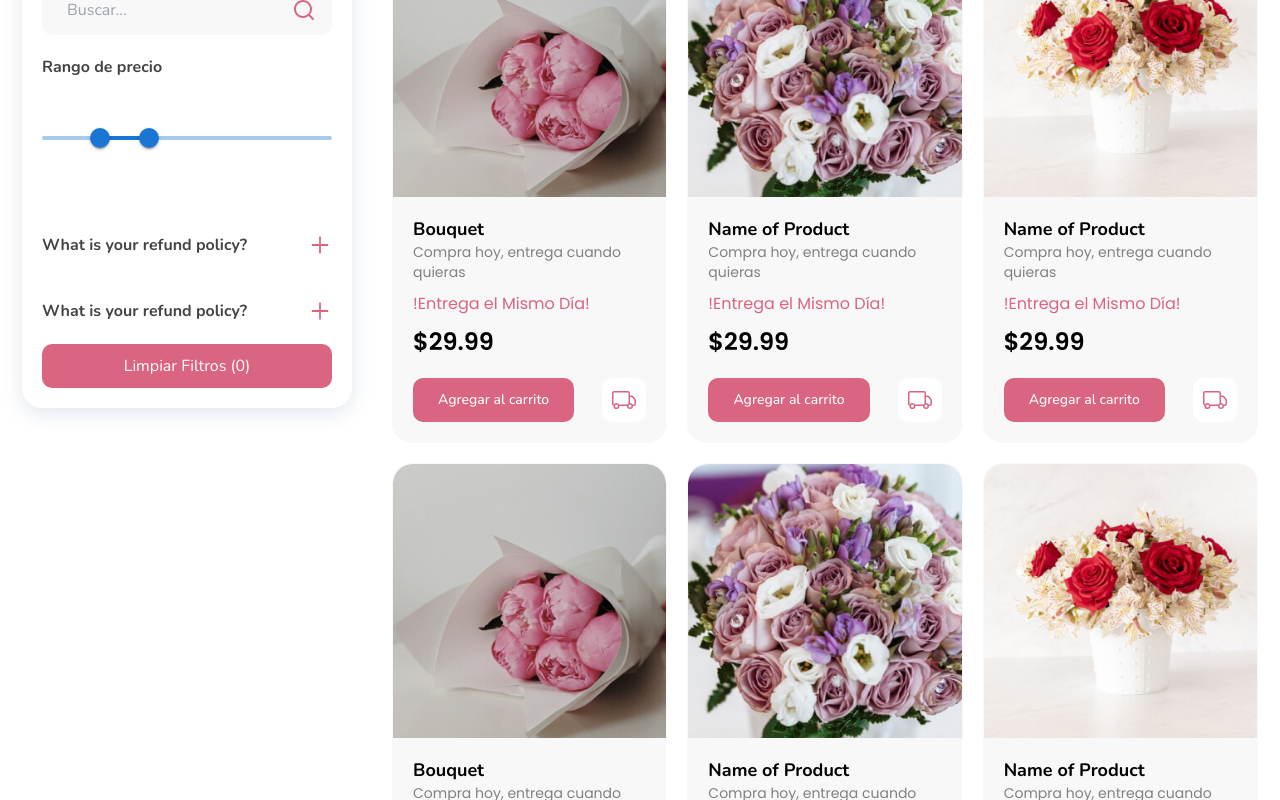
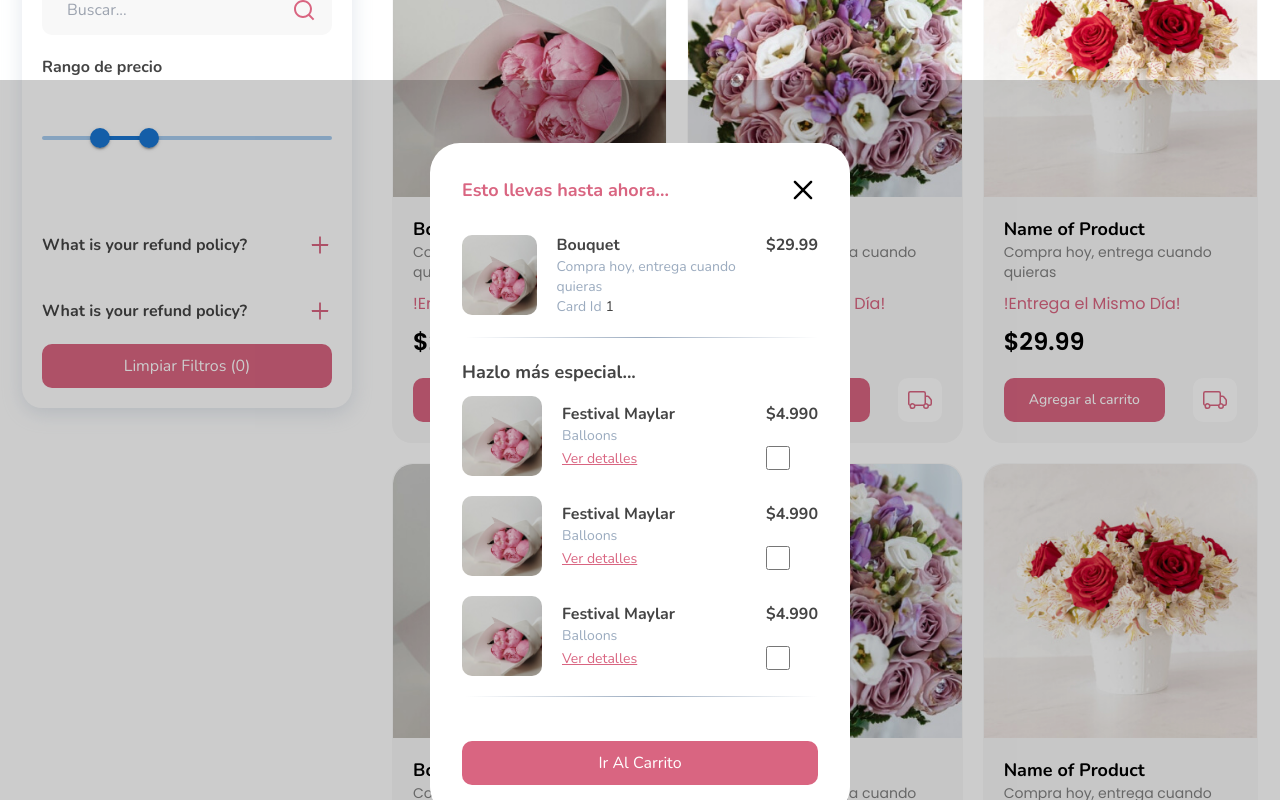
Before and after one commit to baxriddin0317/floreria, a Next.js app: page /category in a window 1280 px wide. Both pictures are taken after a click on the button 624 px from the left and 919 px from the top of the page. Shown: the part 519-1319 px from the top of the page. Built offline with nearby package versions, Linux system fonts and the light colour scheme; a web font is replaced by a local one.

Commit message:
cart modal

```diff
--- a/components/Cards/ProductCard.jsx
+++ b/components/Cards/ProductCard.jsx
@@ -1,9 +1,18 @@
 import Image from "next/image";
 import Link from "next/link";
+import { useState } from "react";
 import { BsTruck } from "react-icons/bs";
 import { TbShoppingCartPlus } from "react-icons/tb";
+import CartModal from "../Modals/CartModal";
 
 const ProductCard = ({ flowerName, img, text, delivery, price }) => {
+  const [ modalItem, setModalItem ] = useState({});
+  const [ modalOpen, setModalOpen ] = useState(false);
+
+  const handleBtn = () => {
+    setModalItem({flowerName, img, text, delivery, price});
+    setModalOpen(!modalOpen);
+  }
   return (
     <>
       <div className="product relative bg-brand-gray-light rounded-20 overflow-hidden border border-transparent lg:hover:border-brand-primary">
@@ -37,12 +46,20 @@ const ProductCard = ({ flowerName, img, text, delivery, price }) => {
                 Agregar al carrito
               </span>
             </button>
-            <button className="h-11 w-11 shrink-0 grid place-content-center bg-white text-brand-primary lg:hover:bg-brand-primary lg:hover:text-white rounded-10 transition-colors duration-200">
+            <button
+              onClick={handleBtn}
+              className="h-11 w-11 shrink-0 grid place-content-center bg-white text-brand-primary lg:hover:bg-brand-primary lg:hover:text-white rounded-10 transition-colors duration-200"
+            >
               <BsTruck className="text-2xl" />
             </button>
           </div>
         </div>
       </div>
+
+
+      {/* <CartModal /> begin =====*/}
+      {modalOpen ? <CartModal modalItem={modalItem} setModalOpen={setModalOpen} /> : ""}
+      {/* <CartModal /> close =====*/}
     </>
   );
 };
--- /dev/null
+++ b/components/Modals/CartModal.jsx
@@ -0,0 +1,151 @@
+import Image from "next/image";
+import Link from "next/link";
+import { CgClose } from "react-icons/cg"
+
+const CartModal = ({modalItem, setModalOpen}) => {
+    console.log(modalItem);
+    const {flowerName, img, text, price} = modalItem
+  return (
+    <div className='fixed top-0 left-0 w-full h-full z-100 bg-brand-dark-ligth'>
+        <div className='flex items-center justify-center h-full w-full'>
+            <div className='bg-white rounded-30 p-8 w-full md:w-[420px]'>
+                <div className='flex items-center justify-between mb-7'>
+                    <h2 className='text-brand-primary font-bold text-lg'>
+                    Esto llevas hasta ahora...
+                    </h2>
+                    <button onClick={() => setModalOpen(false)}>
+                        <CgClose className="text-3xl" />
+                    </button>
+                </div>
+                <div className='flex items-center mb-5'>
+                    <div className='rounded-10 overflow-hidden'>
+                        <img
+                            className="w-20 h-20"
+                            src={`/assets/img/flower${img}.jpg`}
+                        />
+                    </div>
+                    <div className='ml-5 flex items-start justify-between'>
+                        <div>
+                            <h2 className="font-bold text-brand-dark-primary">
+                                {flowerName}
+                            </h2>
+                            <p className="text-brand-gray-primary text-sm">
+                                {text}
+                            </p>
+                            <div className="flex gap-1 items-center">
+                                <p className="text-brand-gray-primary text-sm">
+                                    Card Id
+                                </p>
+                                <span className="text-brand-dark-primary text-sm">
+                                    {img}
+                                </span>
+                            </div>
+                        </div>
+                        <div>
+                            <p className="font-bold text-brand-dark-primary">
+                                ${price}
+                            </p>
+                        </div>
+                    </div>
+                </div>
+
+                <div className="bg-linear py-px mb-11">
+                    <div className="py-5 bg-white">
+                        <h2 className="font-bold text-lg text-brand-dark-primary mb-2.5">
+                        Hazlo más especial...
+                        </h2>
+
+                        <div className='flex items-center mb-5'>
+                            <div className='rounded-10 overflow-hidden'>
+                                <img
+                                    className="w-20 h-20"
+                                    src={`/assets/img/flower${img}.jpg`}
+                                />
+                            </div>
+                            <div className='ml-5 flex items-stretch justify-between flex-1'>
+                                <div>
+                                    <h2 className="font-bold capitalize text-brand-dark-primary">
+                                    festival maylar
+                                    </h2>
+                                    <p className="text-brand-gray-primary text-sm">
+                                    Balloons
+                                    </p>
+                                    <Link href={"/"}>
+                                    <a className="text-brand-primary text-sm underline">Ver detalles</a>
+                                    </Link>
+                                </div>
+                                <div className="flex flex-col justify-between">
+                                    <p className="font-bold text-brand-dark-primary">
+                                        $4.990
+                                    </p>
+                                    <input className="w-6 h-6 mr-5 rounded-md" type="checkbox" />
+                                </div>
+                            </div>
+                        </div>
+                        <div className='flex items-center mb-5'>
+                            <div className='rounded-10 overflow-hidden'>
+                                <img
+                                    className="w-20 h-20"
+                                    src={`/assets/img/flower${img}.jpg`}
+                                />
+                            </div>
+                            <div className='ml-5 flex items-stratch justify-between flex-1'>
+                                <div>
+                                    <h2 className="font-bold capitalize text-brand-dark-primary">
+                                    festival maylar
+                                    </h2>
+                                    <p className="text-brand-gray-primary text-sm">
+                                    Balloons
+                                    </p>
+                                    <Link href={"/"}>
+                                    <a className="text-brand-primary text-sm underline">Ver detalles</a>
+                                    </Link>
+                                </div>
+                                <div className="flex flex-col justify-between">
+                                    <p className="font-bold text-brand-dark-primary">
+                                        $4.990
+                                    </p>
+                                    <input className="w-6 h-6 mr-5 rounded-md" type="checkbox" />
+                                </div>
+                            </div>
+                        </div>
+                        <div className='flex items-center'>
+                            <div className='rounded-10 overflow-hidden'>
+                                <img
+                                    className="w-20 h-20"
+                                    src={`/assets/img/flower${img}.jpg`}
+                                />
+                            </div>
+                            <div className='ml-5 flex items-stratch justify-between flex-1'>
+                                <div>
+                                    <h2 className="font-bold capitalize text-brand-dark-primary">
+                                    festival maylar
+                                    </h2>
+                                    <p className="text-brand-gray-primary text-sm">
+                                    Balloons
+                                    </p>
+                                    <Link href={"/"}>
+                                    <a className="text-brand-primary text-sm underline">Ver detalles</a>
+                                    </Link>
+                                </div>
+                                <div className="flex flex-col justify-between">
+                                    <p className="font-bold text-brand-dark-primary">
+                                        $4.990
+                                    </p>
+                                    <input className="w-6 h-6 mr-5 rounded-md" type="checkbox" />
+                                </div>
+                            </div>
+                        </div>
+                    </div>
+                </div>
+
+                <button className="h-11 w-full flex items-center justify-center capitalize bg-brand-primary text-white rounded-base">
+                Ir al Carrito
+                </button>
+            </div>
+        </div>
+    </div>
+  )
+}
+
+export default CartModal
--- a/tailwind.config.js
+++ b/tailwind.config.js
@@ -11,6 +11,7 @@ module.exports = {
           primary: "#D96581",
           dark: {
             primary: "#444444",
+            ligth: "rgba(0, 0, 0, 0.2)",
           },
           gray: {
             primary: "#9BABBF",
@@ -45,8 +46,7 @@ module.exports = {
         10: "10px",
       },
       backgroundImage: {
-        linear:
-          "linear-gradient(90deg, rgba(155, 171, 191, 0) 1.04%, #9BABBF 51.56%, rgba(155, 171, 191, 0) 100%)",
+        linear: "linear-gradient(90deg, rgba(155, 171, 191, 0) 1.04%, #9BABBF 51.56%, rgba(155, 171, 191, 0) 100%)",
       },
       fontFamily: {
         nunito: ["Nunito", "sans-serif"],
--- a/utils/Data.js
+++ b/utils/Data.js
@@ -36,7 +36,7 @@ const data = [
   },
   {
     img: 3,
-    title: "Name of Product",
+    flowerName: "Name of Product",
     text: "Compra hoy, entrega cuando quieras",
     delivery: "!Entrega el Mismo Día!",
     price: 19.99,
```
